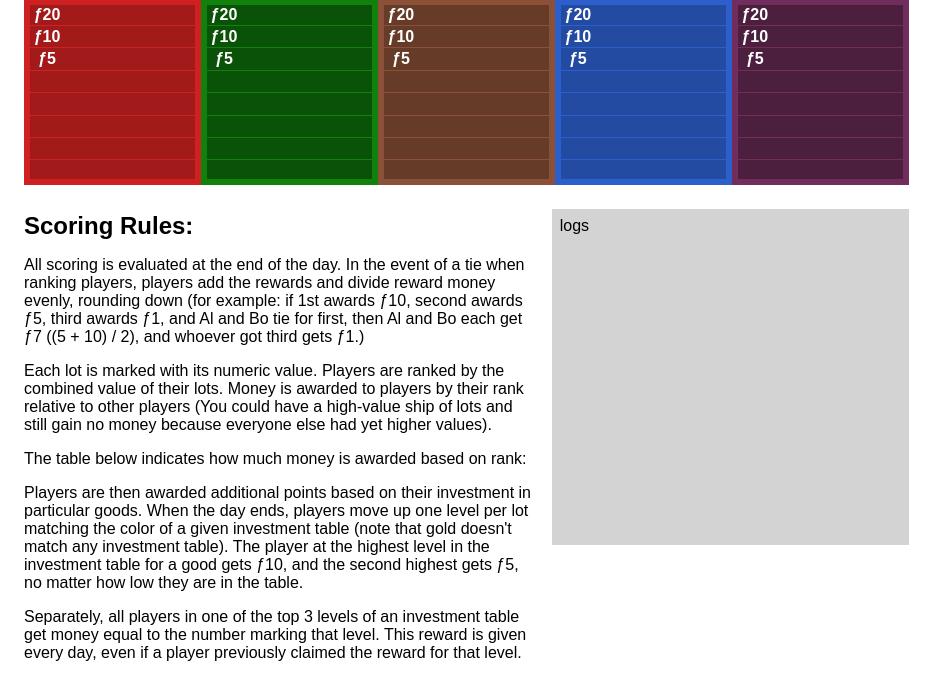
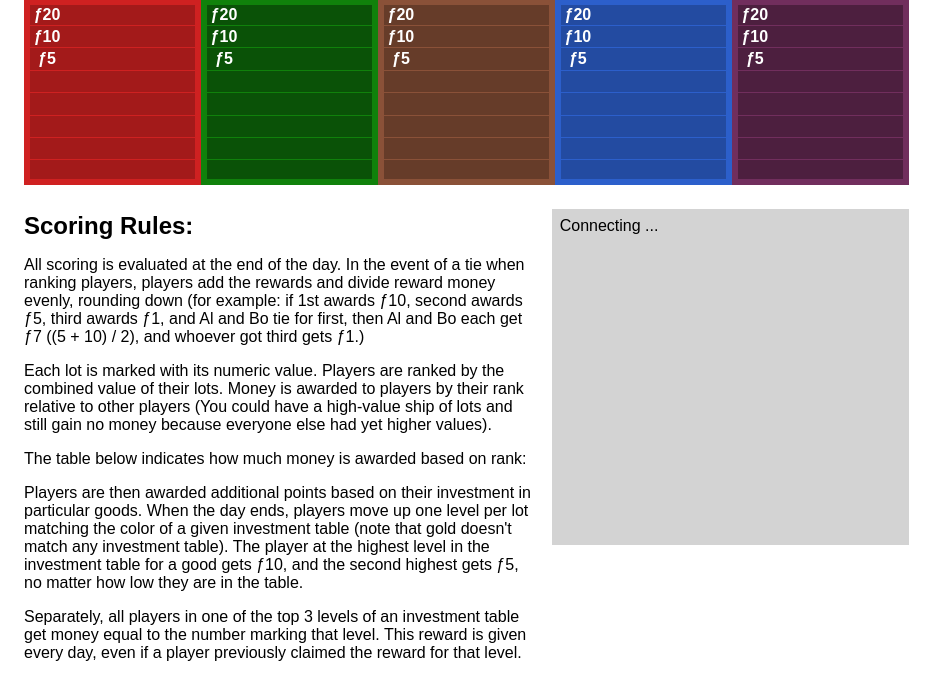
Before and after one commit to CobaltE27/Visconti, a Django app: page /join/ in a window 1280 px wide. Shown: the part 237-923 px from the top of the page, without its empty margins (0-948 px from the left). Run offline with Django 5.2, Linux system fonts and the light colour scheme; data comes from the database, SQL or seed files in the repository; both versions use the stored data as it was after the commit; lists and menus that the app fills with data are empty; a map, chart or similar area stays blank.

Commit message:
Fixed logging linebreaks

```diff
--- a/visconti/game/models.py
+++ b/visconti/game/models.py
@@ -28,7 +28,7 @@
     chooser = models.CharField(max_length=100, default="")
     bidder = models.CharField(max_length=100, default="")
     steps = models.IntegerField(default=0)
-    log = models.TextField(default="Match opened.\n")
+    log = models.TextField(default="<span><strong>Match opened.</strong></span>")
 
 class Player(models.Model):
     name = models.CharField(max_length=100, unique=True)
--- a/visconti/game/templates/gamescreen.html
+++ b/visconti/game/templates/gamescreen.html
@@ -183,7 +183,9 @@
                         This reward is given every day, even if a player previously claimed the reward for that level.
                     </p>
                 </div>
-                <div id="log-area">logs</div>
+                <div id="log-area">
+                    Connecting ...
+                </div>
             </div>
 
         </div>
--- a/visconti/static/main.css
+++ b/visconti/static/main.css
@@ -44,7 +44,7 @@
     padding: 0.5rem;
     height: 20rem;
 
-    * {
+    span {
         display: block;
     }
 }
```
Also changed, not shown: visconti/db.sqlite3.
